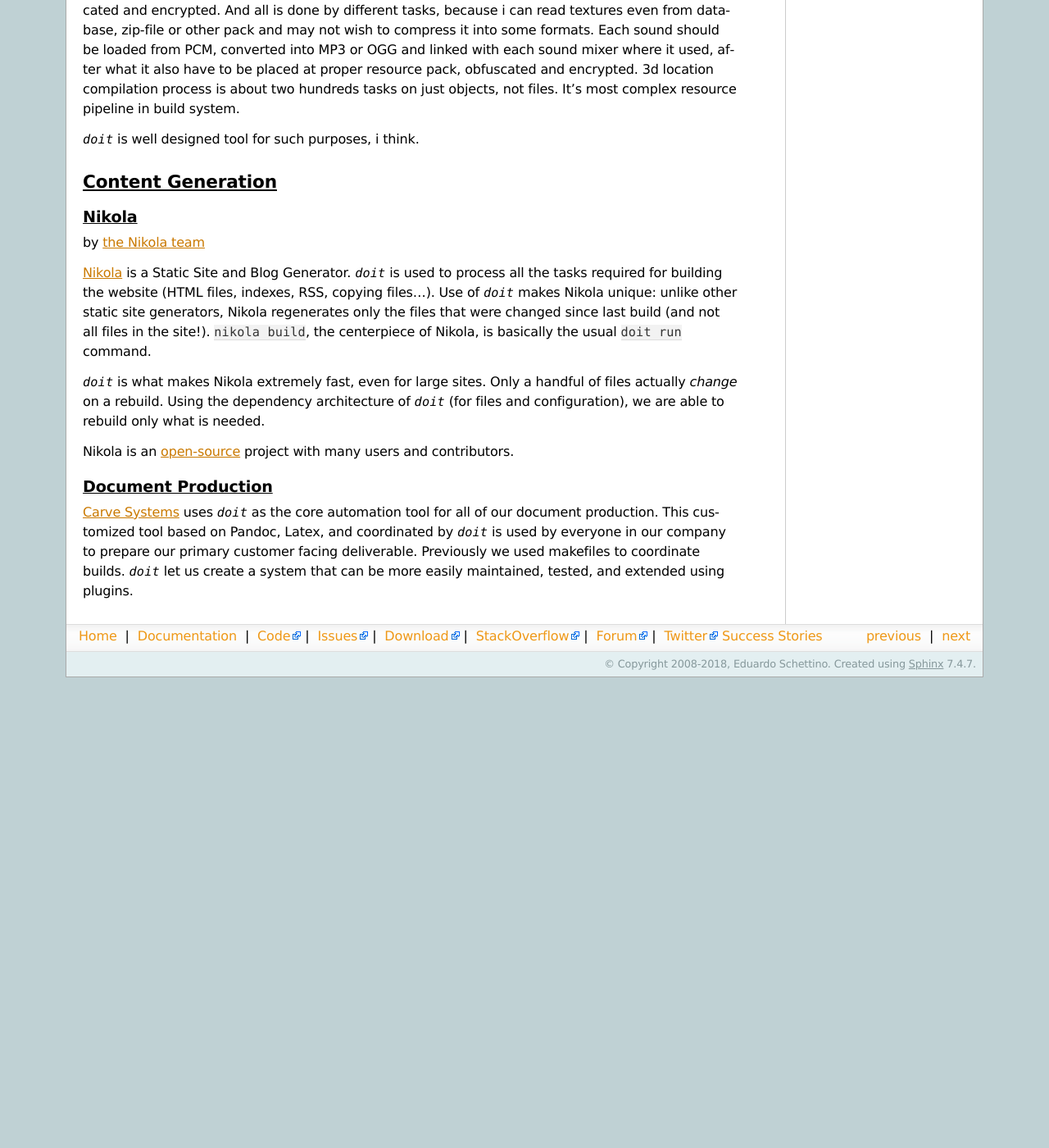
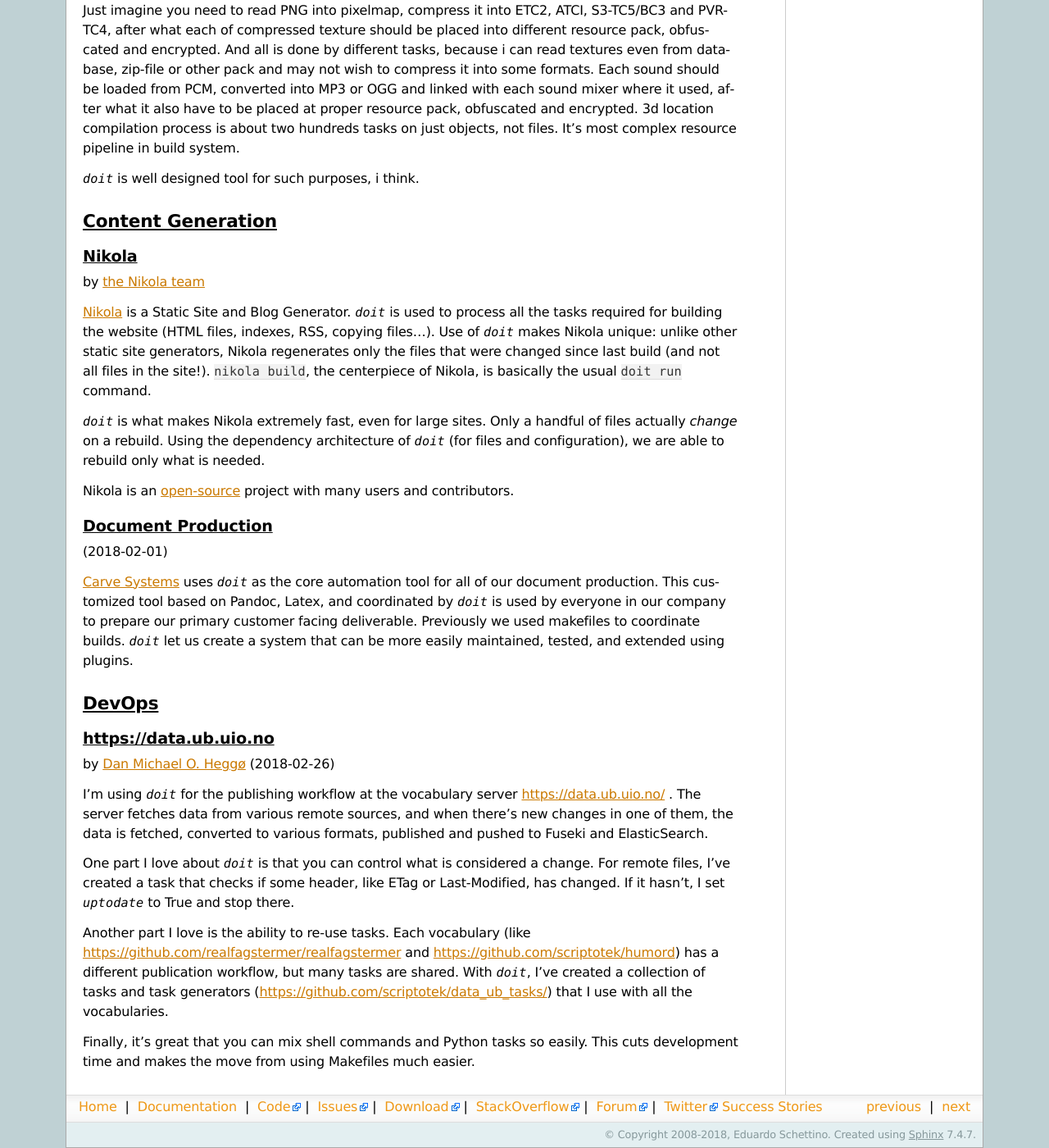
Before and after one commit to pydoit/doit, a Sphinx documentation site: the page built from doc/stories.rst, in a window 1280 px wide and 1400 px high, scrolled down 2209 px. Shown: the whole window at 82% size. Built offline with Sphinx 7.4.7, drawn with Linux system fonts in a browser that asks for light colours; before the commit the page ends 3035 px from its top, so only the background shows below that; some of the changed text lies outside the part shown.

Commit message:
docs: add success story, data.ub.uio.no

```diff
--- a/doc/dictionary.txt
+++ b/doc/dictionary.txt
@@ -82,17 +82,22 @@
 DelayedLoader
 DelayedTask
 Dembia
+DevOps
 DoIt
 DoitCmdBase
 DoitMain
 ETC2
+ETag
+ElasticSearch
 FPGA
 FileChangedChecker
 FooCmd
 FrankStain
+Fuseki
 GH
 Gliwinski
 Guo
+Heggø
 INI
 IPython
 IPython's
--- a/doc/stories.rst
+++ b/doc/stories.rst
@@ -150,9 +150,39 @@
 Document Production
 ^^^^^^^^^^^^^^^^^^^
 
+(2018-02-01)
+
 `Carve Systems <https://carvesystems.com>`_ uses `doit` as the core automation tool
 for all of our document production. This customized tool based on Pandoc, Latex, and
 coordinated by `doit` is used by everyone in our company to prepare our primary
 customer facing deliverable. Previously we used makefiles to coordinate builds. `doit`
 let us create a system that can be more easily maintained, tested, and extended using
 plugins.
+
+
+
+
+DevOps
+------
+
+https://data.ub.uio.no
+^^^^^^^^^^^^^^^^^^^^^^
+
+by `Dan Michael O. Heggø <https://github.com/danmichaelo>`_ (2018-02-26)
+
+I'm using `doit` for the publishing workflow at the vocabulary server https://data.ub.uio.no/ .
+The server fetches data from various remote sources, and when there's new changes in one of them, the data is fetched,
+converted to various formats, published and pushed to Fuseki and ElasticSearch.
+
+One part I love about `doit` is that you can control what is considered a change.
+For remote files, I've created a task that checks if some header, like ETag or Last-Modified, has changed.
+If it hasn't, I set `uptodate` to True and stop there.
+
+Another part I love is the ability to re-use tasks.
+Each vocabulary (like https://github.com/realfagstermer/realfagstermer and https://github.com/scriptotek/humord)
+has a different publication workflow, but many tasks are shared.
+With `doit`, I've created a collection of tasks and task generators (https://github.com/scriptotek/data_ub_tasks/)
+that I use with all the vocabularies.
+
+Finally, it's great that you can mix shell commands and Python tasks so easily.
+This cuts development time and makes the move from using Makefiles much easier.
```
